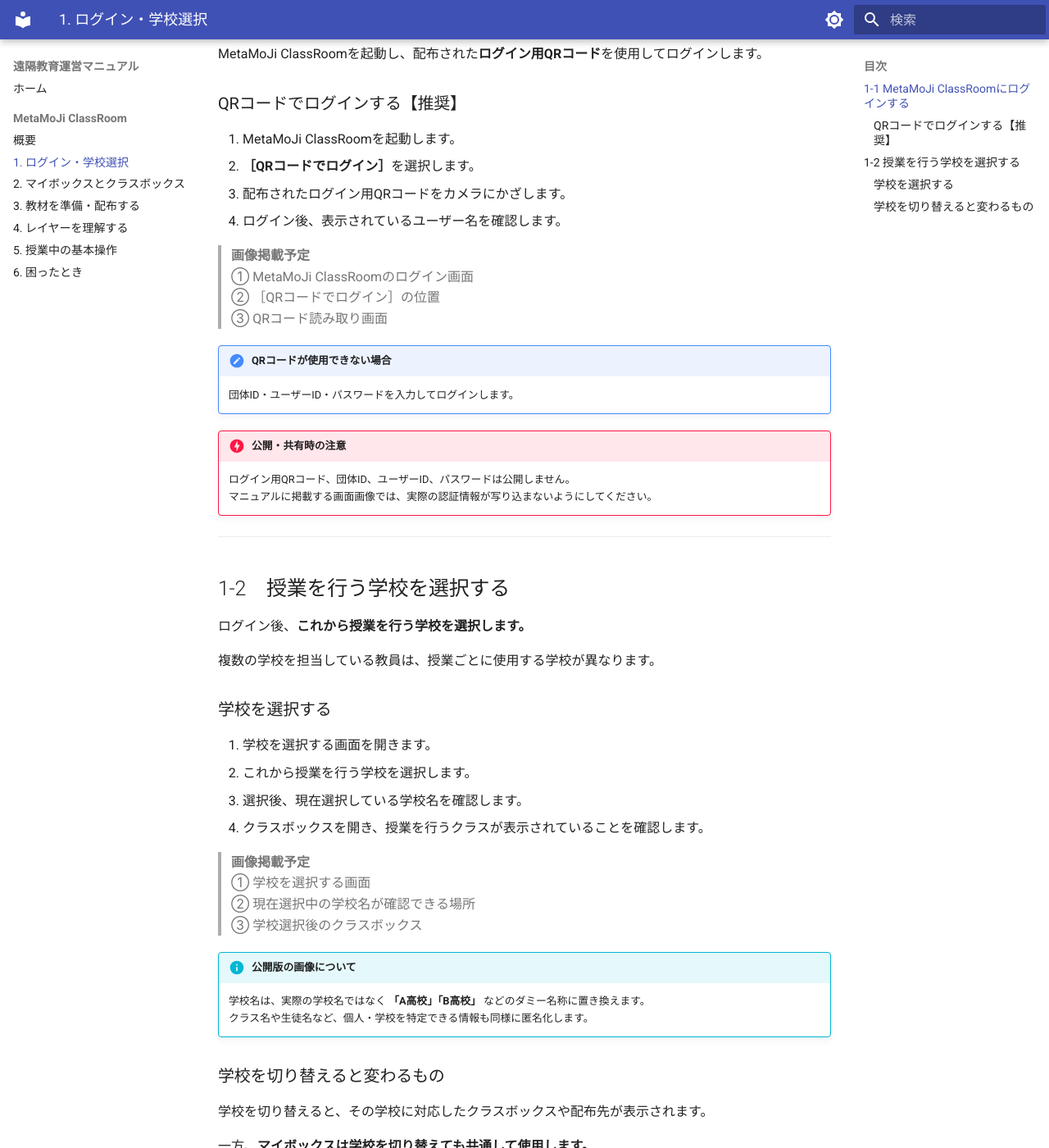
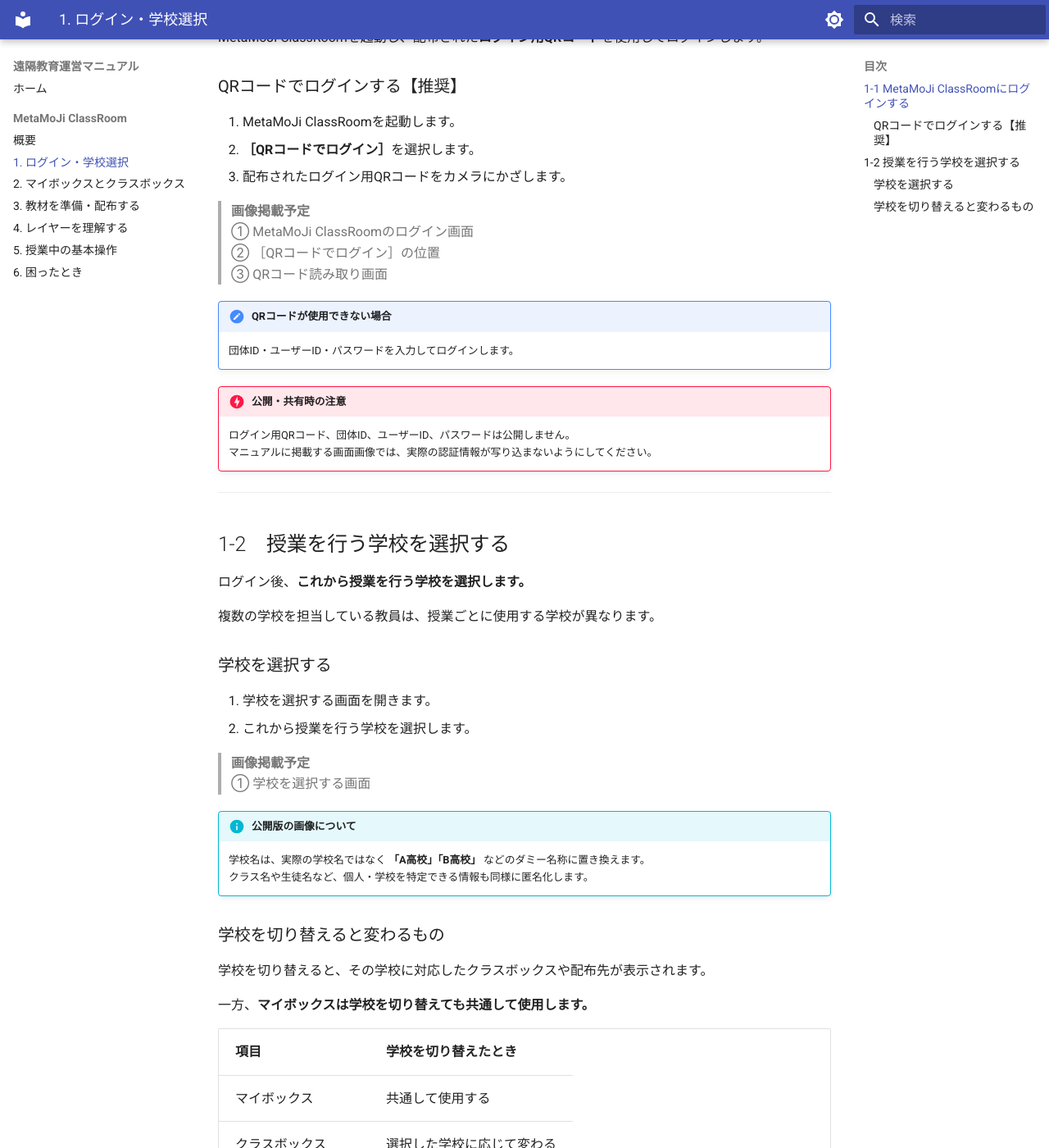
Before and after one commit to a-recs/remote-manual, an MkDocs documentation site: the page built from docs/metamoji/01-login.md, in a window 1280 px wide and 1400 px high, scrolled down 424 px. Shown: the whole window at 82% size. Built offline with MkDocs 1.6.1 and Material for MkDocs 9.7.7, drawn with Linux system fonts in a browser that asks for light colours; some of the changed text lies outside the part shown.

Commit message:
Simplify login and school selection steps

```diff
--- a/docs/metamoji/01-login.md
+++ b/docs/metamoji/01-login.md
@@ -4,7 +4,6 @@
 
 !!! warning "最初に確認"
     複数の学校を担当している場合は、**学校の選択を間違えると、表示されるクラスや授業ノートの配布先も変わります。**
-    教材を準備・配布する前に、必ず現在選択している学校を確認してください。
 
 ---
 
@@ -17,7 +16,6 @@ MetaMoJi ClassRoomを起動し、配布された**ログイン用QRコード**
 1. MetaMoJi ClassRoomを起動します。
 2. **［QRコードでログイン］**を選択します。
 3. 配布されたログイン用QRコードをカメラにかざします。
-4. ログイン後、表示されているユーザー名を確認します。
 
 > **画像掲載予定**
 > ① MetaMoJi ClassRoomのログイン画面
@@ -43,13 +41,9 @@ MetaMoJi ClassRoomを起動し、配布された**ログイン用QRコード**
 
 1. 学校を選択する画面を開きます。
 2. これから授業を行う学校を選択します。
-3. 選択後、現在選択している学校名を確認します。
-4. クラスボックスを開き、授業を行うクラスが表示されていることを確認します。
 
 > **画像掲載予定**
 > ① 学校を選択する画面
-> ② 現在選択中の学校名が確認できる場所
-> ③ 学校選択後のクラスボックス
 
 !!! info "公開版の画像について"
     学校名は、実際の学校名ではなく **「A高校」「B高校」** などのダミー名称に置き換えます。
```
